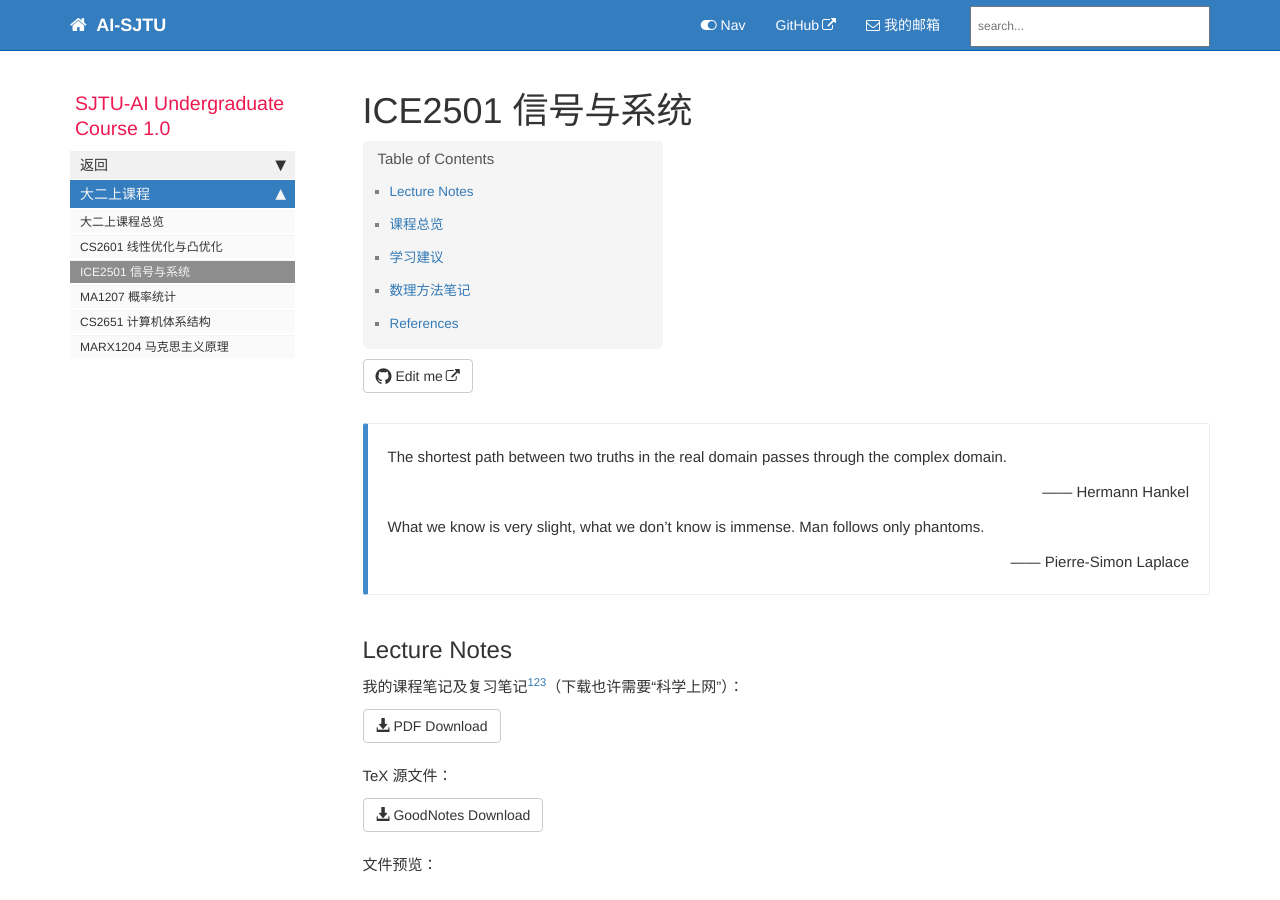
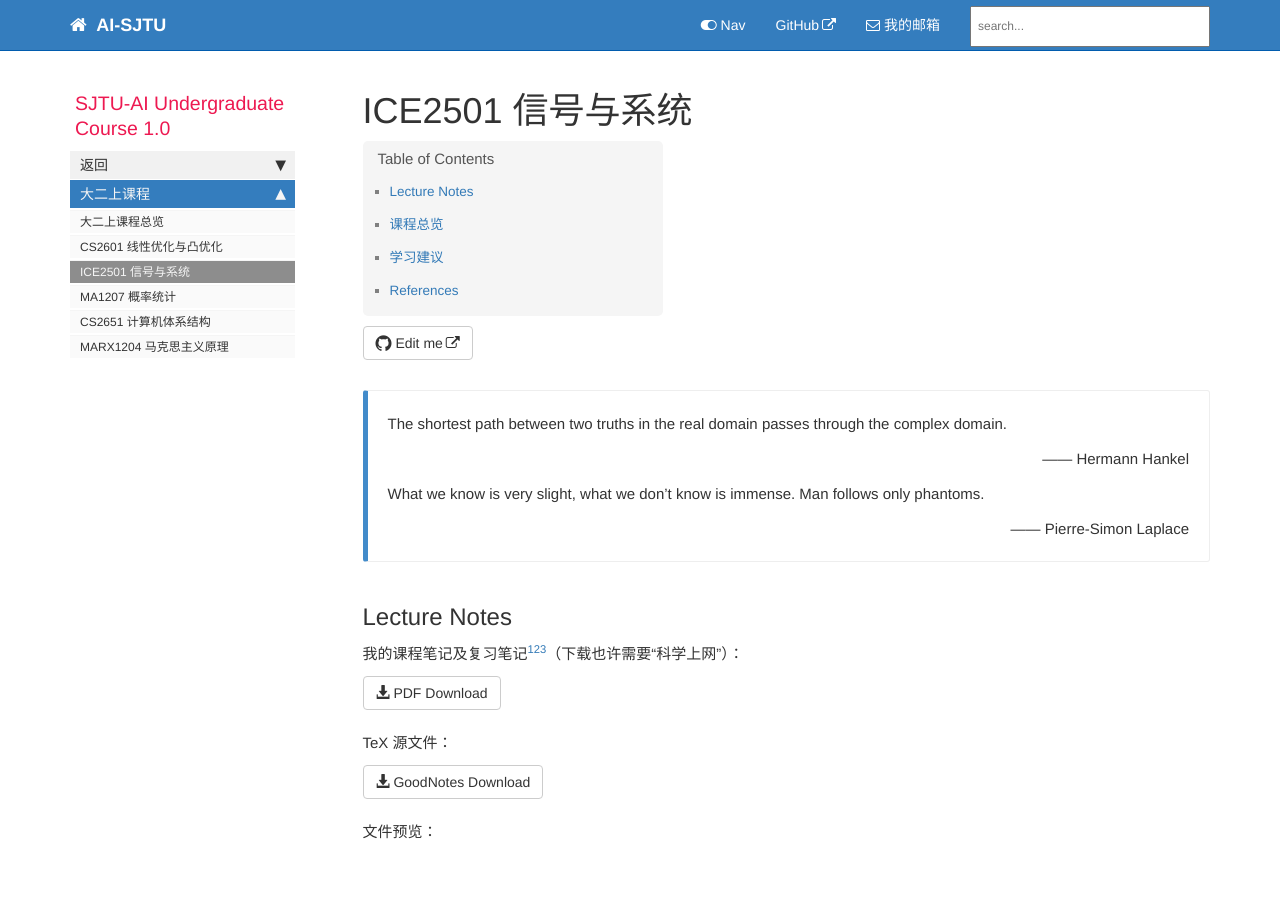
Before and after one commit to aisjtu/aisjtu.github.io, a Jekyll site: the page built from docs/pages/21/21_ICE2501.md, in a window 1280 px wide and 900 px high. Built offline with Jekyll 4.4.1, drawn with Linux system fonts in a browser that asks for light colours; comment, search, counter and statistics services are not loaded.

Commit message:
Update 21_ICE2501.md

```diff
--- a/docs/pages/21/21_ICE2501.md
+++ b/docs/pages/21/21_ICE2501.md
@@ -60,8 +60,6 @@ TeX 源文件：
 - 傅立叶变换与物理光学的联系：两 (N) 个delta函数傅立叶变换——双 (N) 缝干涉光强；门函数傅立叶变换——单缝衍射；N 格门函数傅立叶变换——N 缝衍射。*一起记忆可以一定程度的避免大脑 -Cache 内的冲突。*
 -
 
-## 数理方法笔记
-
 ## References
 
 [^1]: 韩韬老师教学PPT。
```
